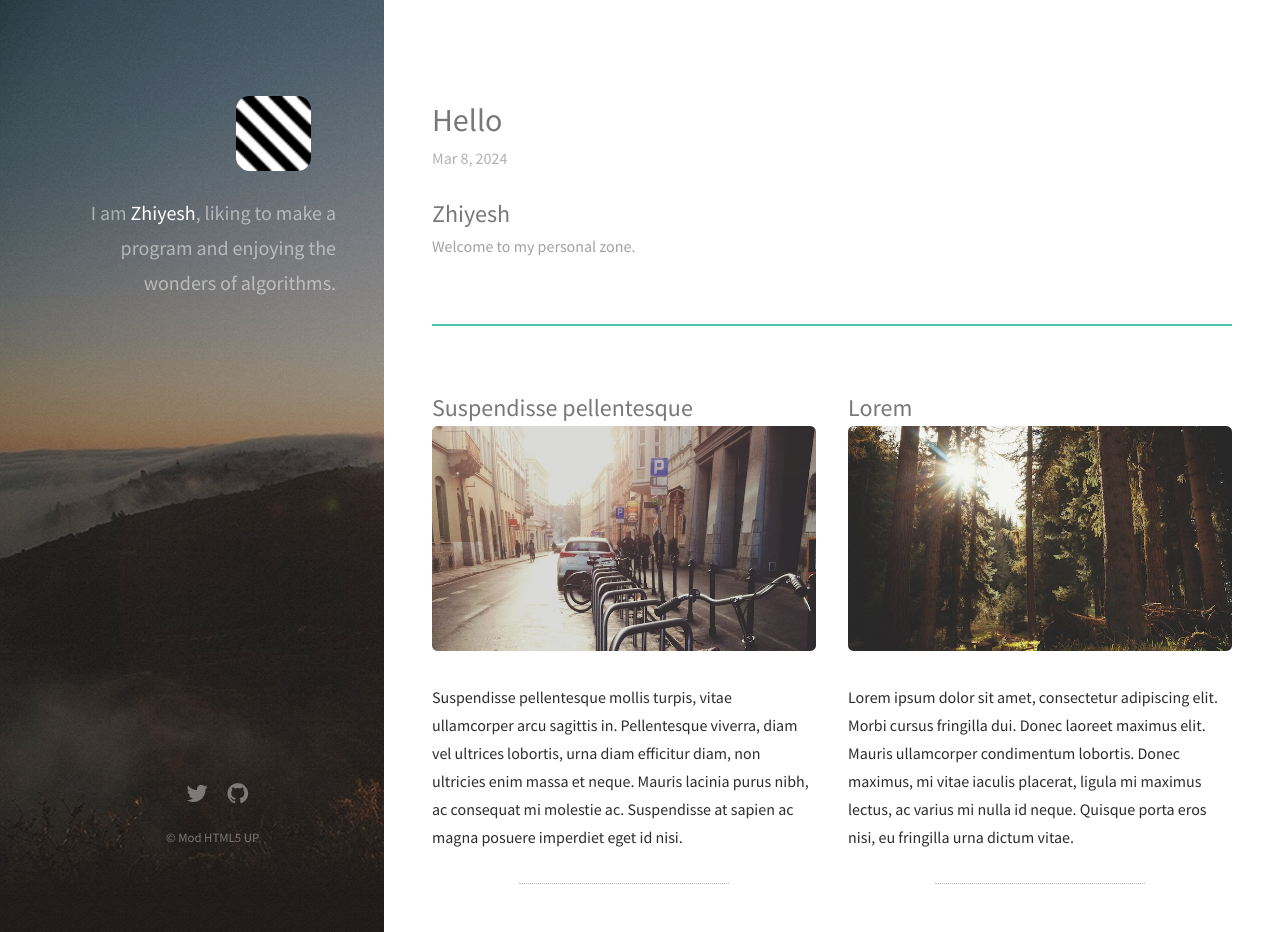
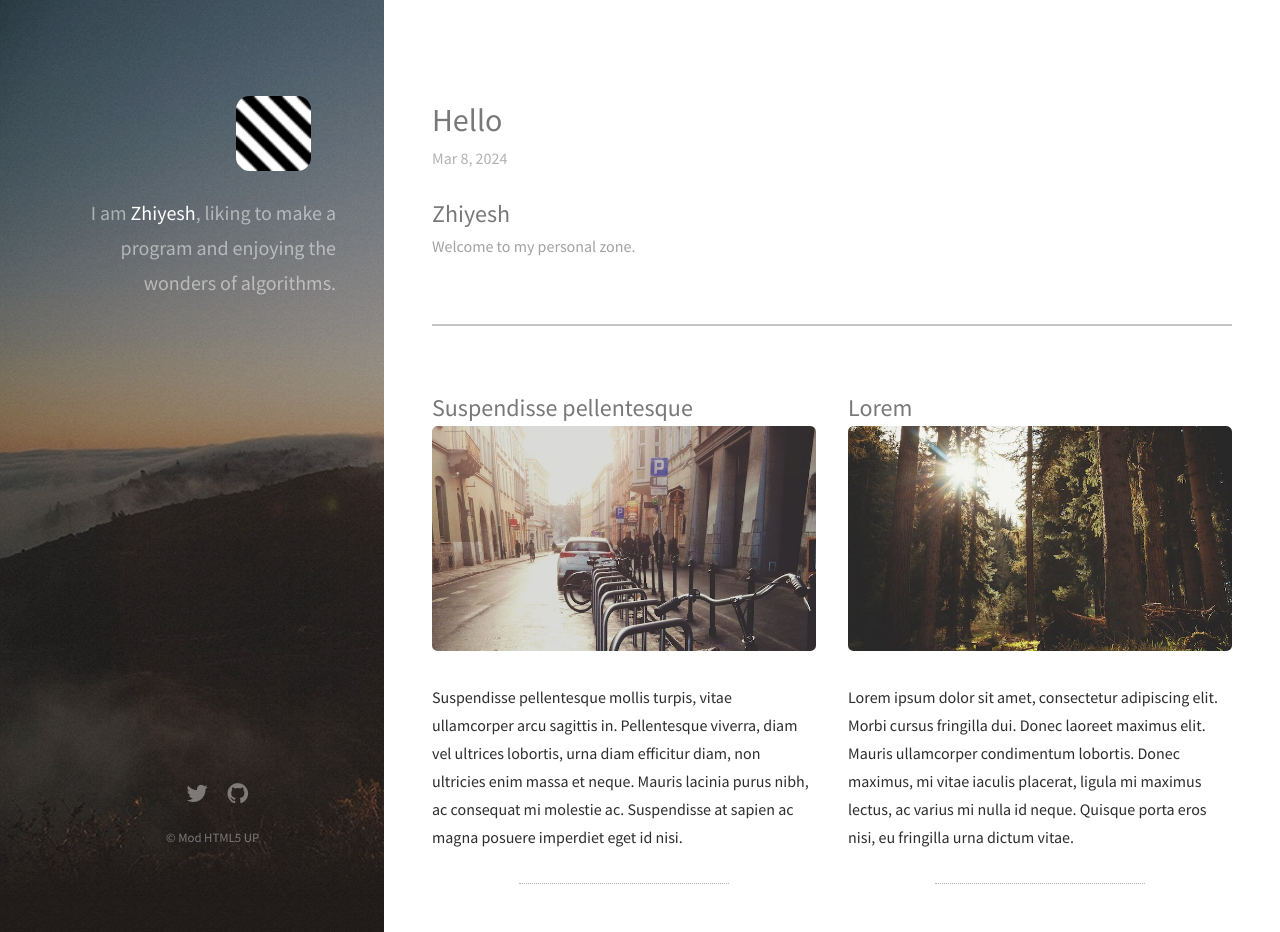
Before and after one commit to Zhiyelah/zhiyelah.github.io, a Jekyll site: the page built from index.html, in a window 1280 px wide and 932 px high. Built offline with Jekyll 4.4.1, drawn with Linux system fonts in a browser that asks for light colours; nearby versions of some CDN libraries.

Commit message:
Update main.css

```diff
--- a/css/main.css
+++ b/css/main.css
@@ -1655,6 +1655,14 @@
 
 		hr.major {
 			margin: 3em 0;
+		}
+
+		hr.divide {
+			height: 1px;
+			width: 210px;
+			margin: auto;
+			border: none;
+			border-top: 1px dotted #b3b3b3;
 		}
 
 	blockquote {
@@ -2547,7 +2555,7 @@
 	}
 
 		#main > section {
-			border-top: solid 2px #4cc4ac;
+			border-top: solid 2px #c6c6c6;
 			margin: 4em 0 0 0;
 			padding: 4em 0 0 0;
 		}
```
